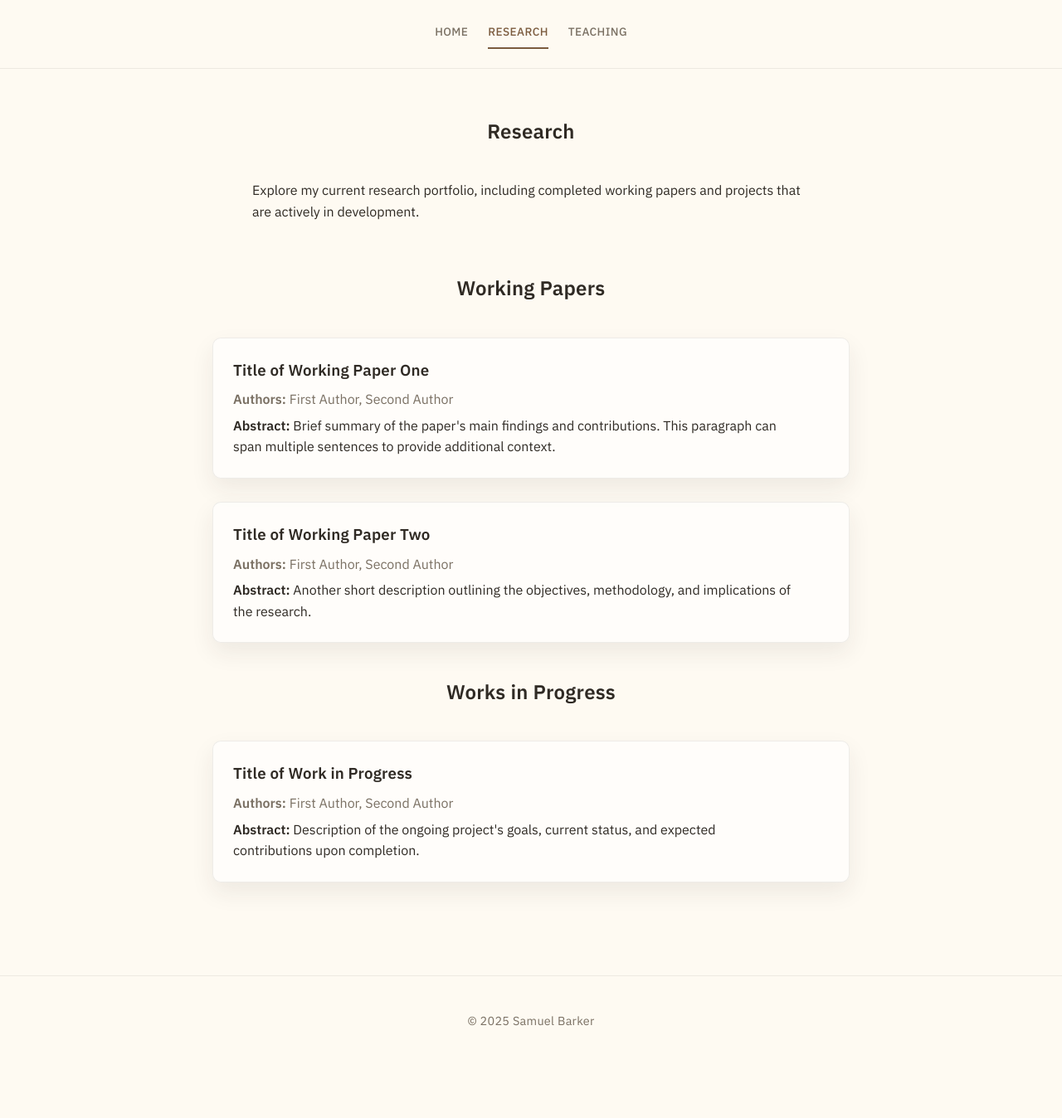
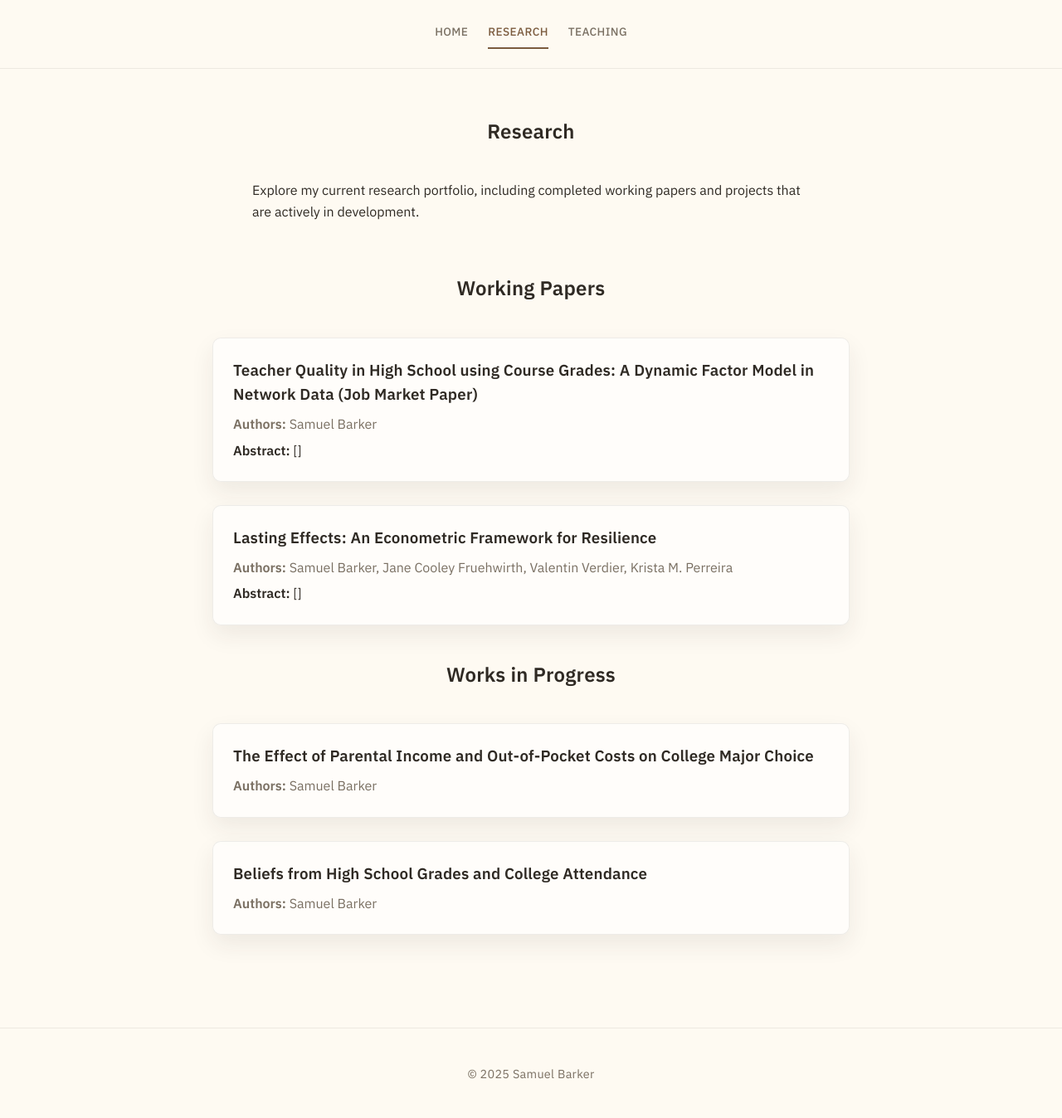
Before and after one commit to sbarkerECON/sbarkerECON.github.io, a Jekyll site: the page built from research.markdown, in a window 1280 px wide. Shown: the whole page at 83% size. Built offline with Jekyll 4.4.1, drawn with Linux system fonts in a browser that asks for light colours; before the commit the page ends 1285 px from its top, so only the background shows below that.

Commit message:
Changed research page.

```diff
--- a/research.markdown
+++ b/research.markdown
@@ -15,15 +15,14 @@ permalink: /research/
   <h2>Working Papers</h2>
   <div class="paper-list">
     <article class="paper">
-      <h3>Title of Working Paper One</h3>
-      <p class="authors"><strong>Authors:</strong> First Author, Second Author</p>
-      <p class="abstract"><strong>Abstract:</strong> Brief summary of the paper's main findings and contributions. This paragraph can span multiple sentences to provide additional context.</p>
+      <h3>Teacher Quality in High School using Course Grades: A Dynamic Factor Model in Network Data (Job Market Paper)</h3>
+      <p class="authors"><strong>Authors:</strong> Samuel Barker </p>
+      <p class="abstract"><strong>Abstract:</strong> [] </p>
     </article>
-
     <article class="paper">
-      <h3>Title of Working Paper Two</h3>
-      <p class="authors"><strong>Authors:</strong> First Author, Second Author</p>
-      <p class="abstract"><strong>Abstract:</strong> Another short description outlining the objectives, methodology, and implications of the research.</p>
+      <h3> Lasting Effects: An Econometric Framework for Resilience </h3>
+      <p class="authors"><strong>Authors:</strong> Samuel Barker, Jane Cooley Fruehwirth, Valentin Verdier, Krista M. Perreira </p>
+      <p class="abstract"><strong>Abstract:</strong> [] </p>
     </article>
   </div>
 </section>
@@ -32,9 +31,14 @@ permalink: /research/
   <h2>Works in Progress</h2>
   <div class="paper-list">
     <article class="paper">
-      <h3>Title of Work in Progress</h3>
-      <p class="authors"><strong>Authors:</strong> First Author, Second Author</p>
-      <p class="abstract"><strong>Abstract:</strong> Description of the ongoing project's goals, current status, and expected contributions upon completion.</p>
+      <h3>The Effect of Parental Income and Out-of-Pocket Costs on College Major Choice</h3>
+      <p class="authors"><strong>Authors:</strong> Samuel Barker</p>
+      <!--<p class="abstract"><strong>Abstract:</strong> Description of the ongoing project's goals, current status, and expected contributions upon completion.</p> -->
+    </article>
+    <article class="paper">
+      <h3>Beliefs from High School Grades and College Attendance</h3>
+      <p class="authors"><strong>Authors:</strong> Samuel Barker</p>
+      <!--<p class="abstract"><strong>Abstract:</strong> Description of the ongoing project's goals, current status, and expected contributions upon completion.</p> -->
     </article>
   </div>
 </section>
```
